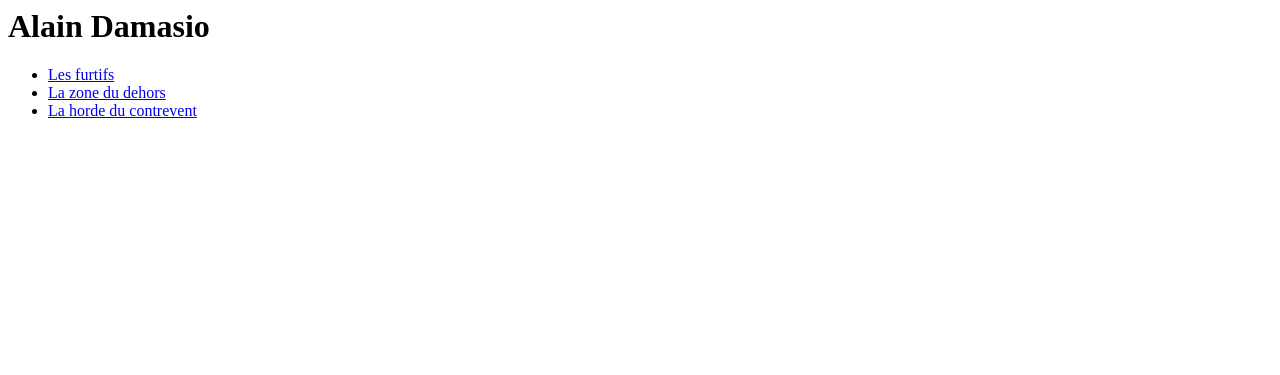
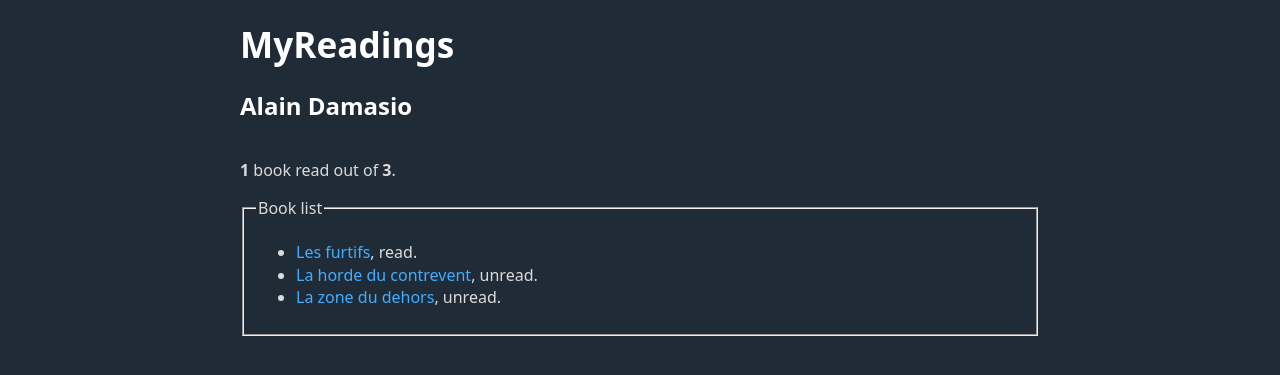
Before and after one commit to Gyskard/my-readings, a Django app: page /author/3/ in a window 1280 px wide. Shown: the top 375 px of the page. Run offline with Django 3.2, Linux system fonts and the light colour scheme; data comes from the database, SQL or seed files in the repository; both versions use the stored data as it was after the commit.

Commit message:
Add water.css, improve home, book and author view.

```diff
--- a/MyReadings/settings.py
+++ b/MyReadings/settings.py
@@ -122,6 +122,9 @@ USE_TZ = True
 
 STATIC_URL = '/static/'
 
+STATIC_ROOT = os.path.join(BASE_DIR, 'static')
+
+STATICFILES_DIRS = ()
 
 INTERNAL_IPS = [
     '10.0.2.2',
--- a/library/templates/library/author_detail.html
+++ b/library/templates/library/author_detail.html
@@ -1,11 +1,22 @@
-<h1>{{ author.name }}</h1>
+{% extends 'library/base.html' %}
 
-{% if book_list %}
+{% block content %}
+    <h2>{{ author.name }}</h2>
+    <section style="padding-top: 0.5em;">
+        <p>
+            <b>{{ number_read_book_list }}</b> book{% if number_read_book_list > 1%}s{% endif %} read out of <b>{{ number_total_book_list }}</b>.
+        </p>
+        <fieldset>
+            <legend>Book list</legend>
+            {% if total_book_list %}
                 <ul>
-    {% for book in book_list %}
-        <li><a href="{% url 'library:book_detail' book.id %}">{{ book.title }}</a></li>
+                    {% for book in total_book_list %}
+                        <li><a href="{% url 'library:book_detail' book.id %}">{{ book.title }}</a>, {% if book.has_been_read %}read{% else %}unread{% endif %}.</li>
                     {% endfor %}
                 </ul>
                 {% else %}
                     <p>No books are available.</p>
             {% endif %}
+        </fieldset>
+    </section>
+{% endblock %}
--- a/library/templates/library/author_list.html
+++ b/library/templates/library/author_list.html
@@ -1,3 +1,6 @@
+{% extends 'library/base.html' %}
+
+{% block content %}
     {% if author_list %}
         <ul>
         {% for author in author_list %}
@@ -7,3 +10,4 @@
         {% else %}
         <p>No authors are available.</p>
     {% endif %}
+{% endblock %}
--- /dev/null
+++ b/library/templates/library/base.html
@@ -0,0 +1,18 @@
+{% load static %}
+
+<!doctype html>
+<html lang="en">
+    <head>
+        <meta charset="utf-8">
+        <title>MyReadings</title>
+        <link rel="stylesheet" href="{% static 'library/dark.min.css' %}">
+        <!--
+        <script src="script.js"></script>
+        -->
+    </head>
+    <body>
+        <h1><a style="color: white; text-decoration: none;" href="{% url 'library:index' %}">MyReadings</a></h1>
+        {% block content %}
+        {% endblock %}
+    </body>
+</html>
--- a/library/templates/library/book_list.html
+++ b/library/templates/library/book_list.html
@@ -1,3 +1,6 @@
+{% extends 'library/base.html' %}
+
+{% block content %}
     {% if book_list %}
         <ul>
         {% for book in book_list %}
@@ -7,3 +10,4 @@
         {% else %}
         <p>No books are available.</p>
     {% endif %}
+{% endblock %}
--- a/library/views.py
+++ b/library/views.py
@@ -1,16 +1,26 @@
-from django.http import HttpResponseRedirect
 from django.shortcuts import get_object_or_404, render
-from django.urls import reverse
 from django.views import generic
 
 from .models import Book, Author
 
+
 class IndexView(generic.ListView):
     template_name = 'library/index.html'
-    context_object_name = 'latest_book_list'
+    context_object_name = 'total_book_list'
 
     def get_queryset(self):
-        return Book.objects.all()[:10]
+        total_book_list = Book.objects.order_by('-has_been_read', 'title')
+        return total_book_list
+
+    def get_context_data(self, **kwargs):
+        number_total_book_list = len(Book.objects.order_by('-has_been_read', 'title'))
+        number_read_book_list = len(Book.objects.filter(has_been_read=True))
+
+        context = super(IndexView, self).get_context_data(**kwargs)
+        context['number_total_book_list'] = number_total_book_list
+        context['number_read_book_list'] = number_read_book_list
+
+        return context
 
 class BookListView(generic.ListView):
     template_name = 'library/book_list.html'
@@ -19,9 +29,11 @@ class BookListView(generic.ListView):
     def get_queryset(self):
         return Book.objects.all()
 
+
 class BookDetailView(generic.DetailView):
     model = Book
     template_name = 'library/book_detail.html'
+
 
 class AuthorListView(generic.ListView):
     template_name = 'library/author_list.html'
@@ -30,7 +42,18 @@ class AuthorListView(generic.ListView):
     def get_queryset(self):
         return Author.objects.all()
 
+
 def AuthorDetailView(request, author_id):
     author = get_object_or_404(Author, pk=author_id)
-    book_list = Book.objects.filter(author=author_id)
-    return render(request, 'library/author_detail.html', {'author': author, 'book_list': book_list})
+    total_book_list = Book.objects.filter(author=author_id).order_by('-has_been_read', 'title')
+    number_total_book_list = len(total_book_list)
+    read_book_list = Book.objects.filter(author=author_id, has_been_read=True)
+    number_read_book_list = len(read_book_list)
+
+    return render(request, 'library/author_detail.html', {
+            'author': author,
+            'total_book_list': total_book_list,
+            'number_total_book_list': number_total_book_list,
+            'number_read_book_list': number_read_book_list
+        }
+    )
```
Also changed, not shown: library/static/library/dark.min.css (added, +2 -0 lines), library/templates/library/book_detail.html (+13 -9 lines), library/templates/library/index.html (+16 -3 lines), db.sqlite3. Lines whose indentation alone changed are shown as unchanged.
